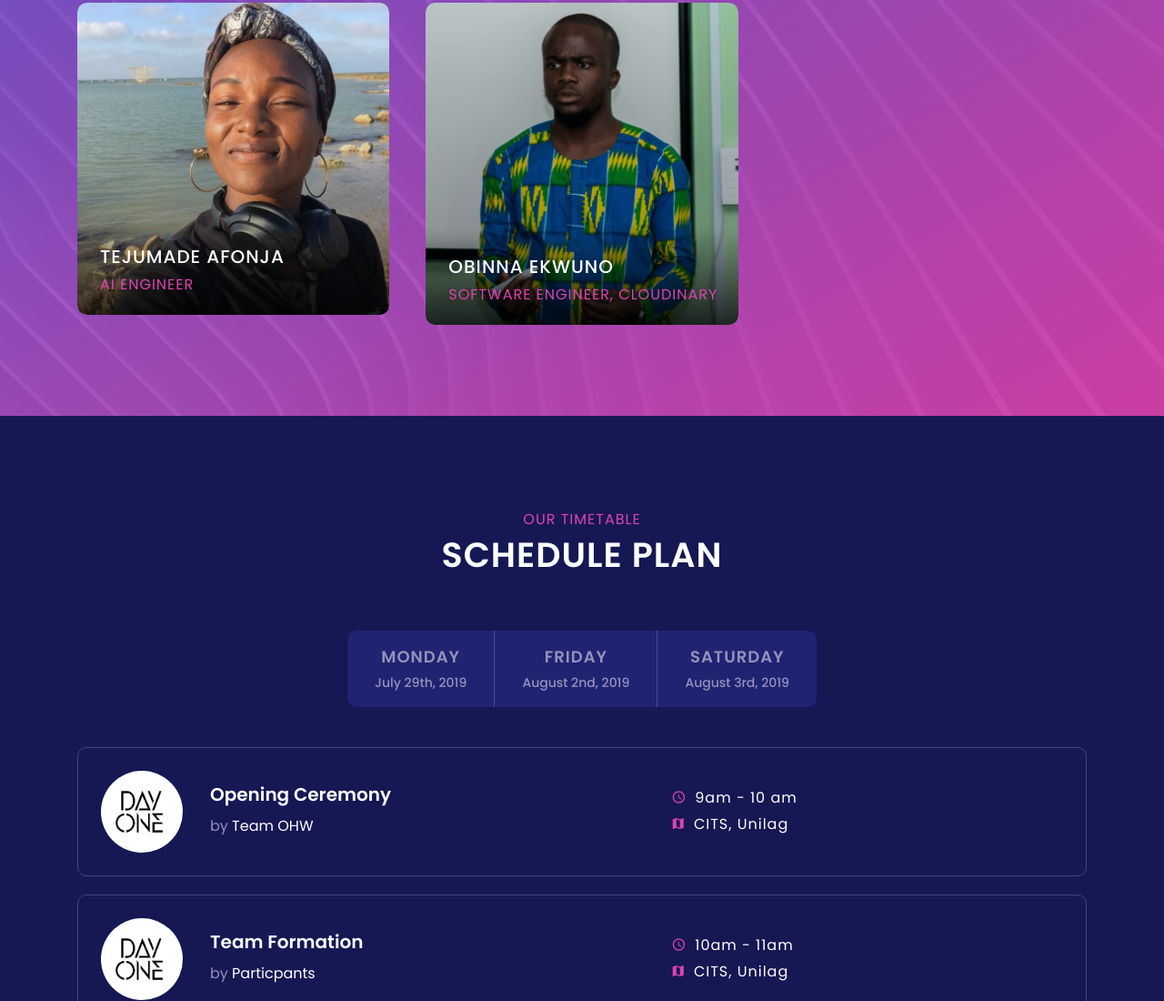
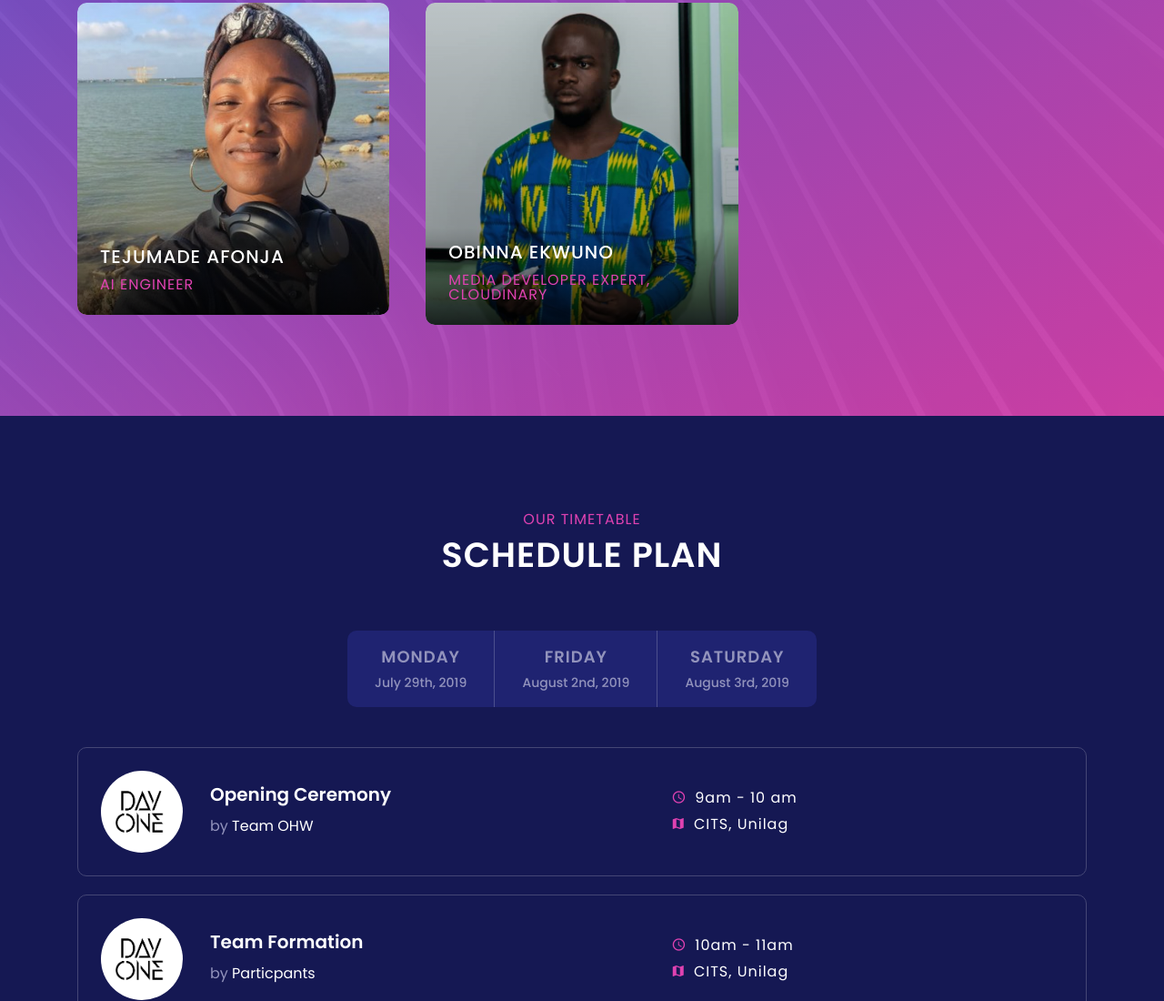
Before and after one commit to Adeola-Oni/Open-Hack-Week-Website, a website: page index.html in a window 1280 px wide. Shown: the part 2283-3383 px from the top of the page at 91% size. Drawn offline with Linux system fonts and the light colour scheme.

Commit message:
changed the name of the cloudinary guy

```diff
--- a/index.html
+++ b/index.html
@@ -258,7 +258,7 @@
                         </div>
                         <div class="speaker-info">
                             <h5>OBINNA EKWUNO</h5>
-                            <p>SOFTWARE ENGINEER, CLOUDINARY</p>
+                            <p>MEDIA DEVELOPER EXPERT, CLOUDINARY</p>
                         </div>
                     </div>
                 </div>
```
